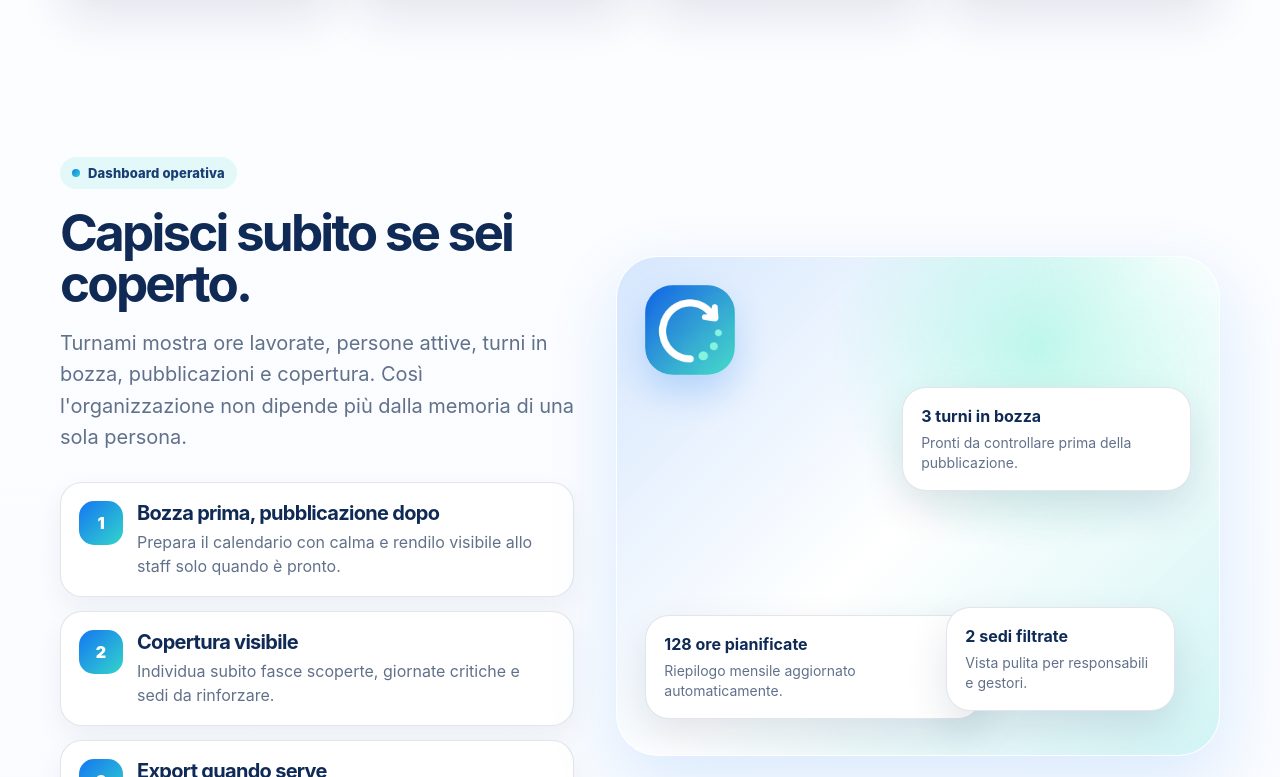
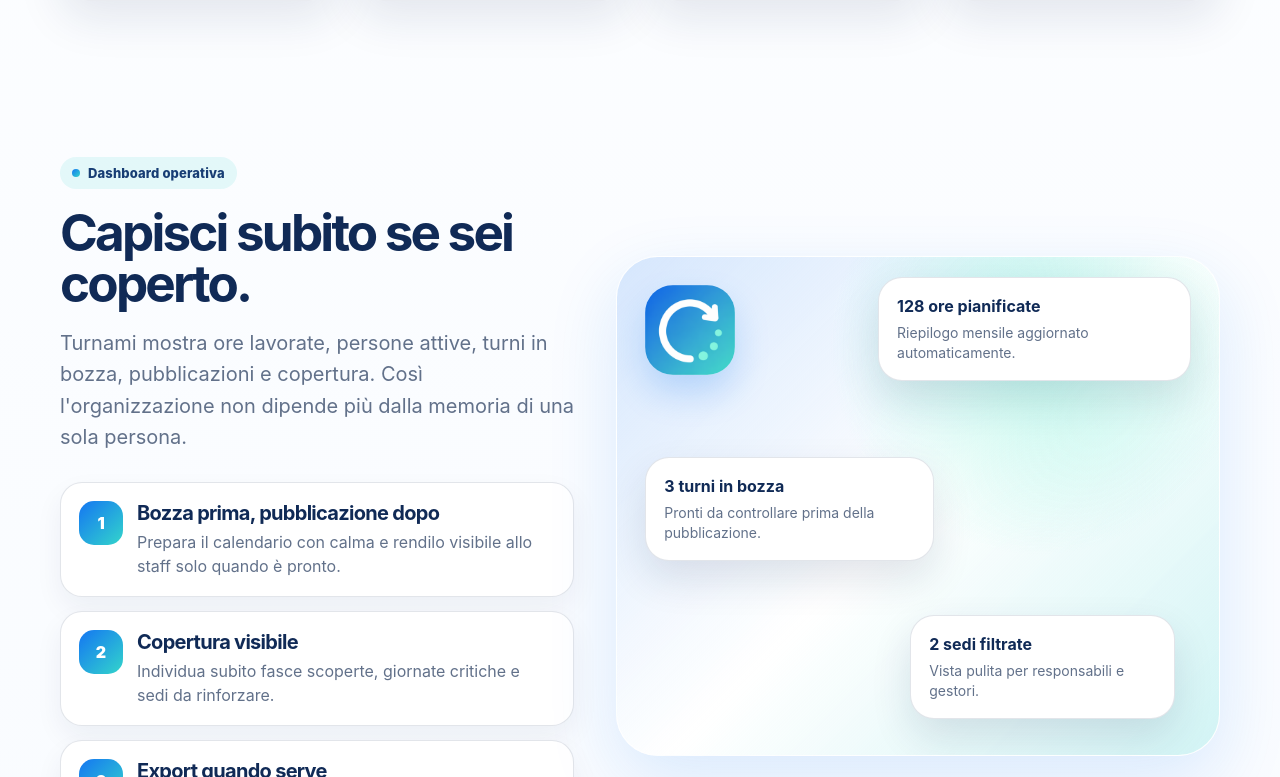
Before and after one commit to astranoto/turnami-landing, a Next.js app: page / in a window 1280 px wide. Shown: the part 1543-2320 px from the top of the page. Built offline with nearby package versions, Linux system fonts and the light colour scheme; no server answers.

Commit message:
fix: box container

```diff
--- a/app/globals.css
+++ b/app/globals.css
@@ -355,9 +355,9 @@
   padding: 18px;
   box-shadow: 0 18px 40px rgba(16,42,86,.12);
 }
-.panel-card.one { left: 28px; bottom: 36px; width: 56%; }
-.panel-card.two { right: 28px; top: 130px; width: 48%; }
-.panel-card.three { right: 44px; bottom: 44px; width: 38%; }
+.panel-card.one { right: 28px; top: 20px; width: 52%; }
+.panel-card.two { left: 28px; top: 200px; width: 48%; }
+.panel-card.three { right: 44px; bottom: 36px; width: 44%; }
 .panel-card strong { display: block; margin-bottom: 6px; }
 .panel-card span { color: var(--muted); font-size: 14px; }
 /*
```
